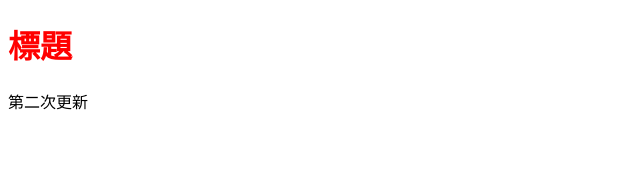
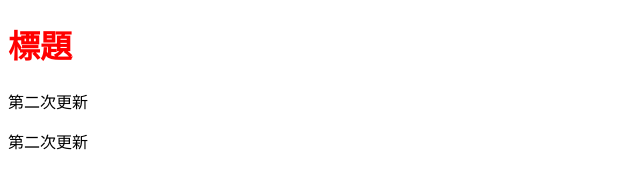
Before and after one commit to DavidWang85/test1234, a plain HTML site: page index.html in a window 1280 px wide. Shown: the whole page, without its empty margins (0-640 px from the left). Drawn offline with Linux system fonts and the light colour scheme.

Commit message:
第二次儲存commit

```diff
--- a/index.html
+++ b/index.html
@@ -10,5 +10,6 @@
 <body>
     <h1>標題</h1>
     <p>第二次更新</p>
+    <p>第二次更新</p>
 </body>
 </html>
```
